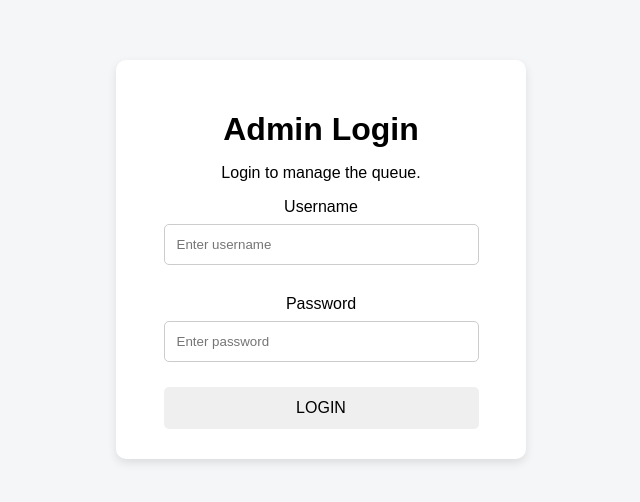
After one commit to srijansathishpoojary-png/Smart-Queue-Management-System, a Flask app: page /admin/login in a window 1280 px wide. The commit adds this page. Shown: the top 502 px of the page, without its empty margins (319-959 px from the left). Run offline with Flask 3, Linux system fonts and the light colour scheme.

Commit message:
Login Facility

```diff
--- a/app.py
+++ b/app.py
@@ -1,10 +1,17 @@
-from flask import Flask, render_template, request
+from flask import Flask, render_template, request, redirect, url_for, session
 import sqlite3
 import os
 
 app = Flask(__name__)
 
+# Secret key used for login sessions
+app.secret_key = "smart-queue-secret-key"
+
 DATABASE = "database/queue.db"
+
+# Demo admin credentials
+ADMIN_USERNAME = "admin"
+ADMIN_PASSWORD = "admin123"
 
 
 def get_db_connection():
@@ -57,7 +64,7 @@ def join_queue():
 
     connection = get_db_connection()
 
-    # Find the highest token number that has ever been created
+    # Find the last token created
     last_token = connection.execute(
         """
         SELECT token
@@ -75,6 +82,7 @@ def join_queue():
 
     token = f"A{token_number:03d}"
 
+    # Add user to queue
     connection.execute(
         """
         INSERT INTO queue (name, token, status)
@@ -85,7 +93,7 @@ def join_queue():
 
     connection.commit()
 
-    # Find the newly created user's position
+    # Calculate people ahead
     people_ahead = connection.execute(
         """
         SELECT COUNT(*)
@@ -113,11 +121,15 @@ def join_queue():
 
 
 # -------------------------
-# ADMIN DASHBOARD
+# ADMIN LOGIN
 # -------------------------
 
 @app.route("/admin")
 def admin():
+
+    # If not logged in, show login page
+    if not session.get("admin_logged_in"):
+        return redirect(url_for("admin_login"))
 
     connection = get_db_connection()
 
@@ -129,7 +141,6 @@ def admin():
         """
     ).fetchall()
 
-    # Find the person currently being served
     current = connection.execute(
         """
         SELECT *
@@ -150,15 +161,61 @@ def admin():
 
 
 # -------------------------
+# ADMIN LOGIN PAGE
+# -------------------------
+
+@app.route("/admin/login", methods=["GET", "POST"])
+def admin_login():
+
+    error = None
+
+    if request.method == "POST":
+
+        username = request.form["username"].strip()
+        password = request.form["password"]
+
+        if (
+            username == ADMIN_USERNAME
+            and password == ADMIN_PASSWORD
+        ):
+            session["admin_logged_in"] = True
+
+            return redirect(url_for("admin"))
+
+        error = "Invalid username or password."
+
+    return render_template(
+        "login.html",
+        error=error
+    )
+
+
+# -------------------------
+# ADMIN LOGOUT
+# -------------------------
+
+@app.route("/admin/logout")
+def admin_logout():
+
+    session.pop("admin_logged_in", None)
+
+    return redirect(url_for("admin_login"))
+
+
+# -------------------------
 # CALL NEXT
 # -------------------------
 
 @app.route("/admin/next", methods=["POST"])
 def call_next():
 
+    # Prevent unauthorized access
+    if not session.get("admin_logged_in"):
+        return redirect(url_for("admin_login"))
+
     connection = get_db_connection()
 
-    # Check whether someone is already being served
+    # Find current serving person
     current = connection.execute(
         """
         SELECT *
@@ -169,8 +226,7 @@ def call_next():
         """
     ).fetchone()
 
-    # If someone is currently being served,
-    # mark them as Served first.
+    # Mark current person as served
     if current:
 
         connection.execute(
@@ -182,7 +238,7 @@ def call_next():
             (current["id"],)
         )
 
-    # Find the next waiting person
+    # Find next waiting person
     next_person = connection.execute(
         """
         SELECT *
@@ -193,7 +249,7 @@ def call_next():
         """
     ).fetchone()
 
-    # Make the next person the current person
+    # Mark next person as serving
     if next_person:
 
         connection.execute(
@@ -216,7 +272,7 @@ def call_next():
         """
     ).fetchall()
 
-    # Get current person
+    # Get current serving person
     current = connection.execute(
         """
         SELECT *
--- a/static/style.css
+++ b/static/style.css
@@ -17,7 +17,8 @@ h1 {
 .queue-card,
 .token-card,
 .admin-card,
-.current-card {
+.current-card,
+.login-card {
     background-color: white;
     width: 500px;
     max-width: 90%;
@@ -38,12 +39,13 @@ h1 {
 label {
     display: block;
     margin-bottom: 8px;
+    margin-top: 15px;
 }
 
 input {
     width: 90%;
     padding: 12px;
-    margin-bottom: 20px;
+    margin-bottom: 15px;
     border: 1px solid #ccc;
     border-radius: 5px;
     box-sizing: border-box;
@@ -74,7 +76,7 @@ button:hover {
 }
 
 
-/* ADMIN PAGE */
+/* ADMIN */
 
 .current-card {
     padding: 35px;
@@ -107,3 +109,34 @@ td {
 th {
     font-weight: bold;
 }
+
+
+/* LOGIN */
+
+.login-card {
+    width: 350px;
+}
+
+.login-card h1 {
+    margin-bottom: 10px;
+}
+
+.login-button {
+    margin-top: 10px;
+    width: 90%;
+}
+
+.error-message {
+    background-color: #ffe5e5;
+    padding: 10px;
+    margin: 15px 0;
+    border-radius: 5px;
+}
+
+.logout-container {
+    margin: 15px;
+}
+
+.logout-container a {
+    text-decoration: none;
+}
--- /dev/null
+++ b/templates/login.html
@@ -0,0 +1,84 @@
+<!DOCTYPE html>
+<html lang="en">
+
+<head>
+
+    <meta charset="UTF-8">
+
+    <meta
+        name="viewport"
+        content="width=device-width, initial-scale=1.0"
+    >
+
+    <title>Admin Login</title>
+
+    <link
+        rel="stylesheet"
+        href="{{ url_for('static', filename='style.css') }}"
+    >
+
+</head>
+
+<body>
+
+    <div class="container">
+
+        <div class="login-card">
+
+            <h1>Admin Login</h1>
+
+            <p>Login to manage the queue.</p>
+
+            {% if error %}
+
+                <div class="error-message">
+                    {{ error }}
+                </div>
+
+            {% endif %}
+
+            <form
+                action="/admin/login"
+                method="POST"
+            >
+
+                <label for="username">
+                    Username
+                </label>
+
+                <input
+                    type="text"
+                    id="username"
+                    name="username"
+                    placeholder="Enter username"
+                    required
+                >
+
+                <label for="password">
+                    Password
+                </label>
+
+                <input
+                    type="password"
+                    id="password"
+                    name="password"
+                    placeholder="Enter password"
+                    required
+                >
+
+                <button
+                    type="submit"
+                    class="login-button"
+                >
+                    LOGIN
+                </button>
+
+            </form>
+
+        </div>
+
+    </div>
+
+</body>
+
+</html>
```
Also changed, not shown: templates/admin.html (+41 -7 lines).
